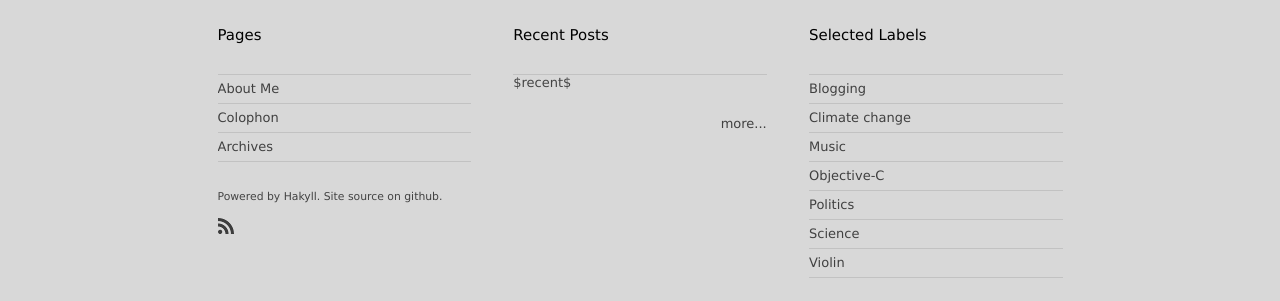
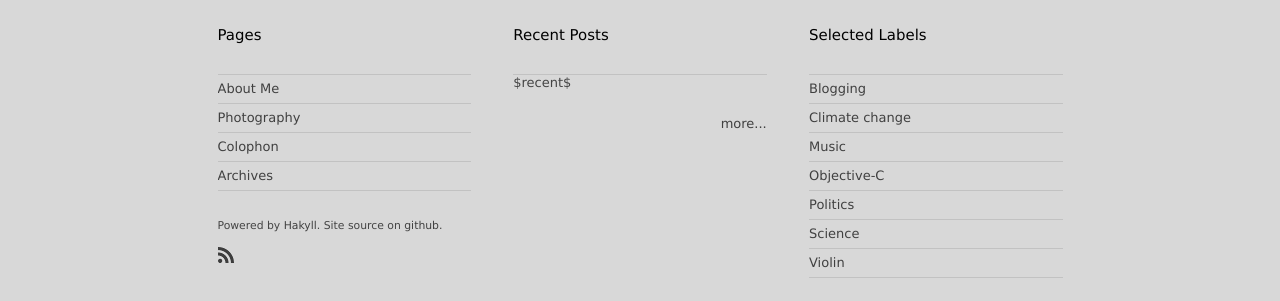
Before and after one commit to BlackBears/alanduncan.me, a plain HTML site: page templates/default.html in a window 1280 px wide. Shown: the part 128-429 px from the top of the page. Drawn offline with Linux system fonts and the light colour scheme.

Commit message:
added link to force reload of favicon, added page link for photography

```diff
--- a/templates/default.html
+++ b/templates/default.html
@@ -8,6 +8,7 @@
         <link rel="stylesheet" type="text/css" href="/css/white.css" />
         <link rel="stylesheet" type="text/css" href="/css/syntax.css" />
         <link rel="alternate" type="application/rss+xml" href="/rss.xml" />
+        <link rel="shortcut icon" href="http://alanduncan.me/favicon.ico?v=2" />
         <script type="text/javascript">
 
 
@@ -55,6 +56,7 @@
                         <div class="menu-pages-container">
                             <ul id="menu-pages" class="menu">
                                 <li class="menu-item menu-item-type-post_type menu-item-object-page"><a href="/about-me/">About Me</a></li>
+                                <li class="menu-item menu-item-type-post_type menu-item-object-page"><a href="/photography/">Photography</a></li>
                                 <li class="menu-item menu-item-type-post_type menu-item-object-page"><a href="/colophon/">Colophon</a></li>
                                 <li class="menu-item menu-item-type-post_type menu-item-object-page"><a href="/archives.html">Archives</a></li>
                                 <!-- <li class="menu-item menu-item-type-post_type menu-item-object-page"><a href="/past-personal-projects/">Past Personal Projects</a></li> -->
```
